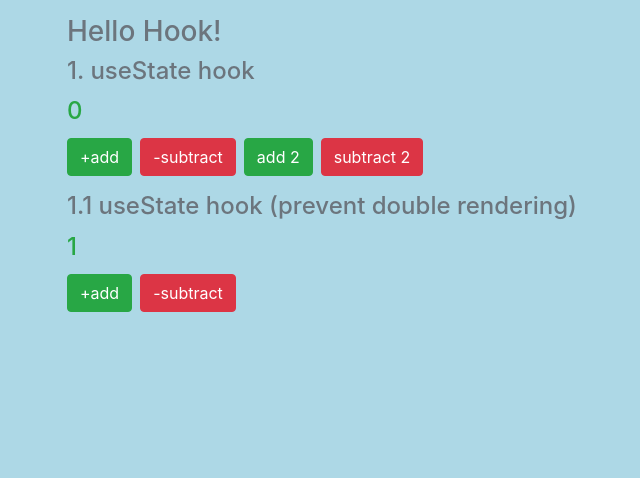
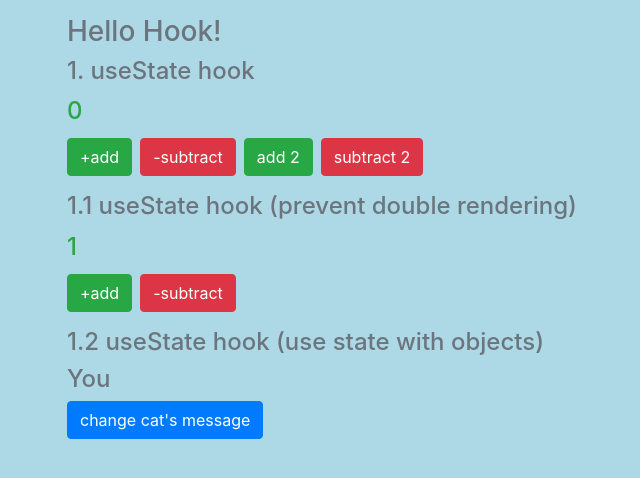
Before and after one commit to kleimenov/React-hooks, a React (Create React App) app: page / in a window 1280 px wide. Shown: the top 478 px of the page, without its empty margins (188-828 px from the left). Built offline with nearby package versions, Linux system fonts and the light colour scheme.

Commit message:
add demonstrative functions add 2 and subtract 2

```diff
--- a/src/App.js
+++ b/src/App.js
@@ -1,7 +1,7 @@
 import React from "react";
 import State from "./Components/State";
 import StateII from "./Components/StateII";
-
+import StateIII from "./Components/StateIII";
 
 function App() {
   return (
@@ -11,6 +11,7 @@ function App() {
         <ul className="list-unstyled text-secondary">
           <State />
           <StateII />
+          <StateIII />
         </ul>
       </div>
     </div>
--- /dev/null
+++ b/src/Components/StateIII.js
@@ -0,0 +1,31 @@
+import React, { useState } from "react";
+
+const StateIII = () => {
+  const [data, setData] = useState({
+    message: "You",
+    author: "HHCD",
+  });
+
+  const changeMessage = () => {
+    setData((prev) => {
+      return {
+        ...prev,
+        message: "You should feed your cat",
+      };
+    });
+  };
+
+  return (
+    <li className="mb-3">
+      <h4>1.2 useState hook (use state with objects)</h4>
+      <h4>
+        {data.message}
+      </h4>
+      <button onClick={changeMessage} className="btn btn-primary">
+        change cat's message
+      </button>
+    </li>
+  );
+};
+
+export default StateIII;
```
